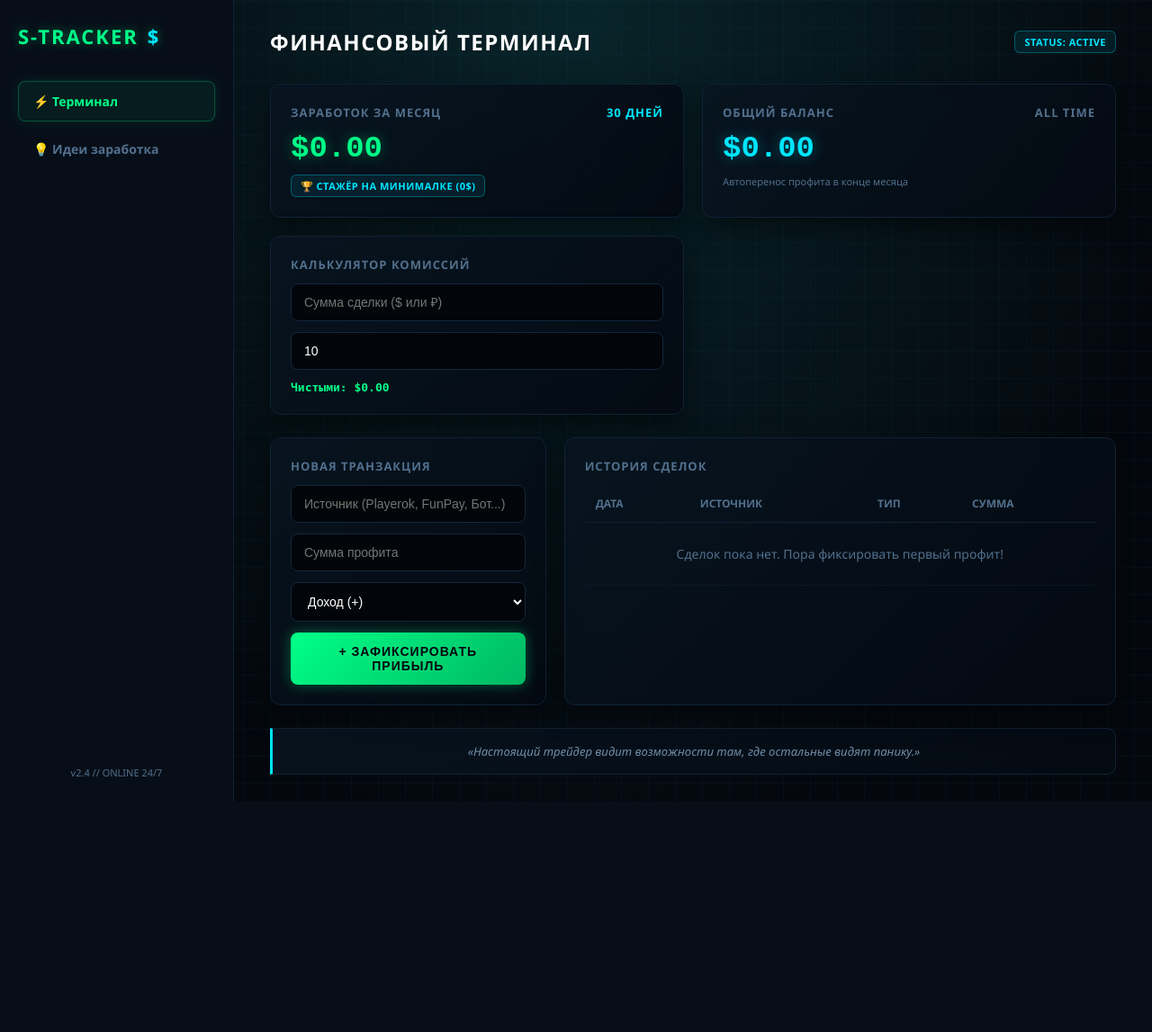
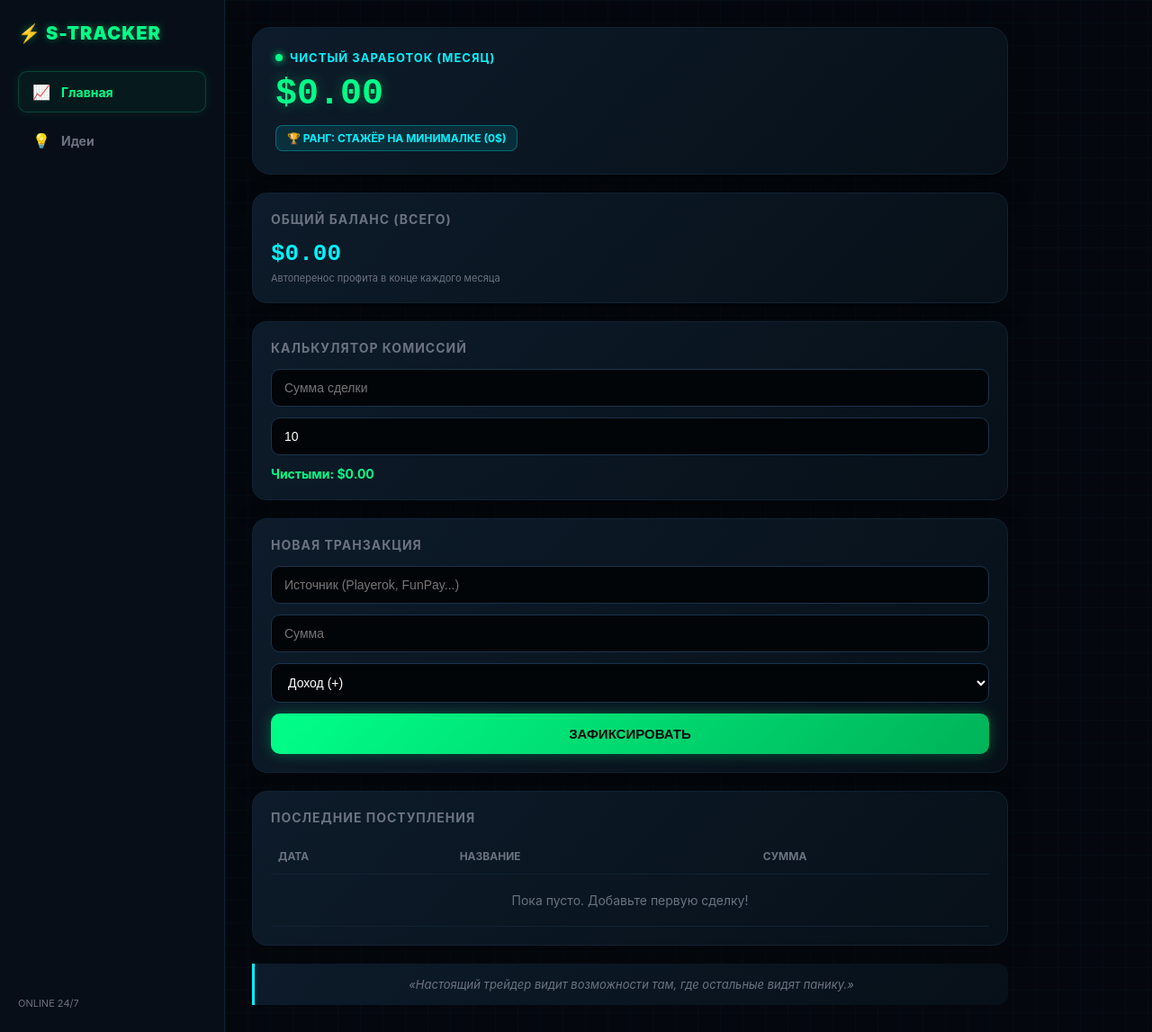
Before and after one commit to Siobaba/s-tracker, a Flask app: page / in a window 1280 px wide. Shown: the whole page at 90% size. Before the commit the page ends 891 px from the top, so only its background shows below. Run offline with Flask 3, Linux system fonts and the light colour scheme; data comes from the database, SQL or seed files in the repository; data that the repository does not hold is empty.

Commit message:
Update index.html

```diff
--- a/templates/index.html
+++ b/templates/index.html
@@ -3,18 +3,17 @@
 <head>
     <meta charset="UTF-8">
     <meta name="viewport" content="width=device-width, initial-scale=1.0">
-    <title>S-TRACKER // CYBER TERMINAL</title>
+    <title>S-TRACKER // TERMINAL</title>
     <style>
         :root {
-            --bg-dark: #04080e;
+            --bg-color: #04080e;
             --sidebar-bg: #070e18;
-            --card-bg: linear-gradient(135deg, rgba(8, 20, 32, 0.85), rgba(4, 10, 18, 0.95));
+            --card-bg: linear-gradient(135deg, #0d1b2a, #071018);
             --neon-green: #00ff88;
-            --neon-cyan: #00e5ff;
-            --border-glow: rgba(0, 255, 136, 0.2);
-            --border-dim: #102235;
-            --text-main: #d1e4f0;
-            --text-muted: #52708d;
+            --neon-cyan: #00f3ff;
+            --text-main: #ffffff;
+            --text-muted: #6b7280;
+            --border-color: #112233;
         }
 
         * {
@@ -24,24 +23,22 @@
         }
 
         body {
-            background-color: var(--bg-dark);
+            background-color: var(--bg-color);
             color: var(--text-main);
-            font-family: 'Segoe UI', -apple-system, BlinkMacSystemFont, Roboto, sans-serif;
+            font-family: -apple-system, BlinkMacSystemFont, 'Segoe UI', Roboto, sans-serif;
             display: flex;
             min-height: 100vh;
-            /* Фирменная кибер-сетка на фоне */
             background-image:
-                linear-gradient(rgba(0, 229, 255, 0.03) 1px, transparent 1px),
-                linear-gradient(90deg, rgba(0, 229, 255, 0.03) 1px, transparent 1px),
-                radial-gradient(ellipse at 50% 0%, #08242a 0%, var(--bg-dark) 75%);
-            background-size: 30px 30px, 30px 30px, 100% 100%;
+                linear-gradient(rgba(0, 243, 255, 0.02) 1px, transparent 1px),
+                linear-gradient(90deg, rgba(0, 243, 255, 0.02) 1px, transparent 1px);
+            background-size: 25px 25px;
         }
 
-        /* Боковое меню слева (Sidebar) */
+        /* Левая панель навигации (Сайдбар) */
         .sidebar {
-            width: 260px;
+            width: 250px;
             background: var(--sidebar-bg);
-            border-right: 1px solid var(--border-dim);
+            border-right: 1px solid var(--border-color);
             padding: 25px 20px;
             display: flex;
             flex-direction: column;
@@ -50,19 +47,15 @@
         }
 
         .logo {
-            font-size: 22px;
+            font-size: 20px;
             font-weight: 900;
-            letter-spacing: 2px;
             color: var(--neon-green);
-            text-shadow: 0 0 12px rgba(0, 255, 136, 0.4);
-            margin-bottom: 35px;
+            letter-spacing: 1px;
+            text-shadow: 0 0 10px rgba(0, 255, 136, 0.4);
+            margin-bottom: 30px;
             display: flex;
             align-items: center;
-            gap: 10px;
-        }
-
-        .logo span {
-            color: var(--neon-cyan);
+            gap: 8px;
         }
 
         .nav-list {
@@ -72,293 +65,263 @@
             gap: 8px;
         }
 
-        .nav-item a {
+        .nav-link {
             display: flex;
             align-items: center;
             gap: 12px;
-            padding: 12px 16px;
+            padding: 12px 15px;
             color: var(--text-muted);
             text-decoration: none;
             font-size: 14px;
-            font-weight: 600;
-            border-radius: 8px;
+            font-weight: 700;
+            border-radius: 10px;
             border: 1px solid transparent;
-            transition: all 0.25s ease;
+            transition: 0.2s;
         }
 
-        .nav-item.active a, .nav-item a:hover {
+        .nav-link.active, .nav-link:hover {
             color: var(--neon-green);
-            background: rgba(0, 255, 136, 0.06);
-            border-color: rgba(0, 255, 136, 0.25);
-            box-shadow: 0 0 15px rgba(0, 255, 136, 0.1);
+            background: rgba(0, 255, 136, 0.05);
+            border-color: rgba(0, 255, 136, 0.2);
+            box-shadow: 0 0 12px rgba(0, 255, 136, 0.1);
         }
 
-        /* Главная рабочая область */
+        .nav-link span {
+            font-size: 16px;
+        }
+
+        /* Главная рабочая область справа */
         .main-content {
             flex: 1;
-            padding: 30px 40px;
+            padding: 30px;
             overflow-y: auto;
-            max-width: 1400px;
+            max-width: 900px;
         }
 
-        .top-header {
-            display: flex;
-            justify-content: space-between;
-            align-items: center;
-            margin-bottom: 30px;
+        /* Главная карточка баланса */
+        .main-card {
+            background: var(--card-bg);
+            border: 1px solid var(--border-color);
+            border-radius: 20px;
+            padding: 25px;
+            margin-bottom: 20px;
+            box-shadow: 0 10px 30px rgba(0,0,0,0.5);
         }
 
-        .page-title {
-            font-size: 24px;
-            font-weight: 800;
-            letter-spacing: 1.5px;
-            color: #fff;
-            text-transform: uppercase;
-        }
-
-        /* Сетка карточек */
-        .grid-3 {
-            display: grid;
-            grid-template-columns: repeat(auto-fit, minmax(320px, 1fr));
-            gap: 20px;
-            margin-bottom: 25px;
-        }
-
-        .card {
-            background: var(--card-bg);
-            border: 1px solid var(--border-dim);
-            border-radius: 12px;
-            padding: 22px;
-            position: relative;
-            box-shadow: 0 10px 30px rgba(0, 0, 0, 0.5);
-            backdrop-filter: blur(10px);
-            transition: border-color 0.25s ease;
-        }
-
-        .card:hover {
-            border-color: var(--border-glow);
-        }
-
-        .card-header {
+        .balance-label {
+            color: var(--neon-cyan);
             font-size: 13px;
             font-weight: 700;
             text-transform: uppercase;
             letter-spacing: 1px;
-            color: var(--text-muted);
-            margin-bottom: 12px;
             display: flex;
-            justify-content: space-between;
             align-items: center;
+            gap: 8px;
+            margin-bottom: 10px;
         }
 
-        .balance-value {
-            font-size: 34px;
+        .balance-label::before {
+            content: '';
+            width: 8px;
+            height: 8px;
+            background: var(--neon-green);
+            border-radius: 50%;
+            box-shadow: 0 0 8px var(--neon-green);
+        }
+
+        .balance-amount {
+            font-size: 40px;
             font-weight: 900;
             color: var(--neon-green);
-            text-shadow: 0 0 15px rgba(0, 255, 136, 0.35);
-            margin-bottom: 10px;
+            text-shadow: 0 0 15px rgba(0, 255, 136, 0.3);
             font-family: 'Courier New', monospace;
+            margin-bottom: 12px;
         }
 
-        .rank-tag {
-            display: inline-flex;
-            align-items: center;
-            gap: 6px;
-            background: rgba(0, 229, 255, 0.08);
+        .rank-badge {
+            display: inline-block;
+            background: rgba(0, 243, 255, 0.1);
             color: var(--neon-cyan);
-            border: 1px solid rgba(0, 229, 255, 0.3);
-            padding: 4px 10px;
-            border-radius: 6px;
-            font-size: 11px;
+            border: 1px solid rgba(0, 243, 255, 0.3);
+            padding: 6px 12px;
+            border-radius: 8px;
+            font-size: 12px;
             font-weight: 700;
             text-transform: uppercase;
-            letter-spacing: 0.5px;
         }
 
-        /* Формы и инпуты */
+        /* Карточки */
+        .card {
+            background: var(--card-bg);
+            border: 1px solid var(--border-color);
+            border-radius: 16px;
+            padding: 20px;
+            margin-bottom: 20px;
+            box-shadow: 0 8px 25px rgba(0,0,0,0.4);
+        }
+
+        .card-title {
+            font-size: 14px;
+            font-weight: 700;
+            color: var(--text-muted);
+            text-transform: uppercase;
+            letter-spacing: 1px;
+            margin-bottom: 15px;
+        }
+
         input, select {
             width: 100%;
-            background: #020509;
-            border: 1px solid #13273e;
+            background: #020508;
+            border: 1px solid #1a334e;
             color: #fff;
             padding: 12px 14px;
-            border-radius: 8px;
+            border-radius: 10px;
             font-size: 14px;
             margin-bottom: 12px;
+            box-sizing: border-box;
             outline: none;
-            transition: all 0.2s;
         }
 
         input:focus, select:focus {
             border-color: var(--neon-cyan);
-            box-shadow: 0 0 10px rgba(0, 229, 255, 0.2);
+            box-shadow: 0 0 10px rgba(0, 243, 255, 0.2);
         }
 
-        .btn-neon {
+        .btn-main {
             width: 100%;
-            background: linear-gradient(135deg, #00ff88, #00b862);
-            color: #040a12;
+            background: linear-gradient(135deg, var(--neon-green), #00b359);
+            color: #050a0f;
             border: none;
-            padding: 13px;
-            border-radius: 8px;
-            font-size: 14px;
+            padding: 14px;
+            border-radius: 10px;
+            font-size: 15px;
             font-weight: 800;
             text-transform: uppercase;
-            letter-spacing: 1px;
             cursor: pointer;
-            box-shadow: 0 0 15px rgba(0, 255, 136, 0.35);
-            transition: all 0.2s ease;
+            box-shadow: 0 0 15px rgba(0, 255, 136, 0.3);
+            transition: 0.2s;
         }
 
-        .btn-neon:hover {
-            box-shadow: 0 0 25px rgba(0, 255, 136, 0.6);
-            transform: translateY(-1px);
+        .btn-main:hover {
+            box-shadow: 0 0 25px var(--neon-green);
         }
 
         /* Таблица */
-        .table-wrap {
-            overflow-x: auto;
-        }
-
         table {
             width: 100%;
             border-collapse: collapse;
+            font-size: 14px;
+        }
+
+        th, td {
+            padding: 12px 8px;
             text-align: left;
-            font-size: 14px;
+            border-bottom: 1px solid var(--border-color);
         }
 
         th {
             color: var(--text-muted);
-            padding: 12px;
             font-size: 12px;
             text-transform: uppercase;
-            border-bottom: 1px solid var(--border-dim);
         }
 
-        td {
-            padding: 14px 12px;
-            border-bottom: 1px solid rgba(16, 34, 53, 0.5);
-            color: var(--text-main);
-        }
-
-        /* Нижний блок цитат */
-        .quote-panel {
+        .quote-box {
             background: var(--card-bg);
             border-left: 3px solid var(--neon-cyan);
-            border-top: 1px solid var(--border-dim);
-            border-right: 1px solid var(--border-dim);
-            border-bottom: 1px solid var(--border-dim);
-            border-radius: 0 10px 10px 0;
-            padding: 16px 20px;
-            margin-top: 25px;
-            color: #718da8;
+            padding: 15px;
+            border-radius: 0 12px 12px 0;
+            color: var(--text-muted);
             font-size: 13px;
             font-style: italic;
             text-align: center;
+            margin-top: 20px;
         }
 
-        /* Адаптив под мобилки */
-        @media (max-width: 900px) {
+        /* Адаптив под мобилки: если экран узкий, сайдбар уходит наверх */
+        @media (max-width: 768px) {
             body {
                 flex-direction: column;
             }
             .sidebar {
                 width: 100%;
                 border-right: none;
-                border-bottom: 1px solid var(--border-dim);
+                border-bottom: 1px solid var(--border-color);
                 padding: 15px 20px;
             }
             .nav-list {
                 flex-direction: row;
-                flex-wrap: wrap;
+                justify-content: space-around;
             }
             .main-content {
-                padding: 20px;
+                padding: 15px;
             }
         }
     </style>
 </head>
 <body>
 
-    <!-- Сайдбар слева -->
+    <!-- Левая панель навигации -->
     <aside class="sidebar">
         <div>
-            <div class="logo">
-                S-TRACKER<span>$</span>
-            </div>
+            <div class="logo">⚡ S-TRACKER</div>
             <ul class="nav-list">
-                <li class="nav-item active"><a href="/">⚡ Терминал</a></li>
-                <li class="nav-item"><a href="/ideas">💡 Идеи заработка</a></li>
+                <li><a href="/" class="nav-link active"><span>📈</span> Главная</a></li>
+                <li><a href="/ideas" class="nav-link"><span>💡</span> Идеи</a></li>
             </ul>
         </div>
-        <div style="font-size: 11px; color: var(--text-muted); text-align: center; padding-top: 20px;">
-            v2.4 // ONLINE 24/7
-        </div>
+        <div style="font-size: 11px; color: var(--text-muted);">ONLINE 24/7</div>
     </aside>
 
-    <!-- Главная рабочая панель -->
+    <!-- Основная правая часть -->
     <main class="main-content">
-        <div class="top-header">
-            <h1 class="page-title">Финансовый Терминал</h1>
-            <div class="rank-tag">STATUS: ACTIVE</div>
+        <!-- Главная карточка: Заработок за месяц + Ранг -->
+        <div class="main-card">
+            <div class="balance-label">Чистый заработок (Месяц)</div>
+            <div class="balance-amount">${{ "%.2f"|format(month_total) }}</div>
+            <div class="rank-badge">🏆 Ранг: {{ current_rank }}</div>
         </div>
 
-        <!-- Верхний ряд: Месячный баланс, Общий баланс и Калькулятор -->
-        <div class="grid-3">
+        <!-- Вторая карточка: Общий баланс за всё время -->
         <div class="card">
-                <div class="card-header">
-                    <span>Заработок за месяц</span>
-                    <span style="color: var(--neon-cyan);">30 ДНЕЙ</span>
+            <div class="card-title">Общий баланс (Всего)</div>
+            <div style="font-size: 26px; font-weight: 900; color: var(--neon-cyan); font-family: 'Courier New', monospace;">
+                ${{ "%.2f"|format(all_time_balance) }}
             </div>
-                <div class="balance-value">${{ "%.2f"|format(month_total) }}</div>
-                <div class="rank-tag">🏆 {{ current_rank }}</div>
+            <div style="font-size: 11px; color: var(--text-muted); margin-top: 5px;">Автоперенос профита в конце каждого месяца</div>
         </div>
 
+        <!-- Калькулятор комиссий -->
         <div class="card">
-                <div class="card-header">
-                    <span>Общий баланс</span>
-                    <span style="color: var(--text-muted);">ALL TIME</span>
-                </div>
-                <div class="balance-value" style="color: var(--neon-cyan); text-shadow: 0 0 15px rgba(0, 229, 255, 0.35);">
-                    ${{ "%.2f"|format(all_time_balance) }}
-                </div>
-                <div style="font-size: 11px; color: var(--text-muted);">Автоперенос профита в конце месяца</div>
-            </div>
-
-            <div class="card">
-                <div class="card-header">Калькулятор комиссий</div>
-                <input type="number" id="calc-amount" placeholder="Сумма сделки ($ или ₽)" oninput="calcFee()">
-                <input type="number" id="calc-percent" placeholder="Комиссия площадки (%)" value="10" oninput="calcFee()">
-                <div id="calc-result" style="font-weight: 800; color: var(--neon-green); font-size: 13px; font-family: monospace;">
+            <div class="card-title">Калькулятор комиссий</div>
+            <input type="number" id="calc-amount" placeholder="Сумма сделки" oninput="calcFee()">
+            <input type="number" id="calc-percent" placeholder="Процент комиссии (%)" value="10" oninput="calcFee()">
+            <div id="calc-result" style="font-weight: bold; color: var(--neon-green); font-size: 14px;">
                 Чистыми: $0.00
             </div>
         </div>
-        </div>
 
-        <!-- Нижний ряд: Запись операции и История -->
-        <div class="grid-3" style="grid-template-columns: 1fr 2fr;">
+        <!-- Добавление транзакции -->
         <div class="card">
-                <div class="card-header">Новая транзакция</div>
+            <div class="card-title">Новая транзакция</div>
             <form method="POST" action="/add">
-                    <input type="text" name="title" placeholder="Источник (Playerok, FunPay, Бот...)" required>
-                    <input type="number" step="0.01" name="amount" placeholder="Сумма профита" required>
+                <input type="text" name="title" placeholder="Источник (Playerok, FunPay...)" required>
+                <input type="number" step="0.01" name="amount" placeholder="Сумма" required>
                 <select name="category">
                     <option value="Доход">Доход (+)</option>
                     <option value="Расход">Расход (-)</option>
                 </select>
-                    <button type="submit" class="btn-neon">+ Зафиксировать прибыль</button>
+                <button type="submit" class="btn-main">Зафиксировать</button>
             </form>
         </div>
 
+        <!-- История операций -->
         <div class="card">
-                <div class="card-header">История сделок</div>
-                <div class="table-wrap">
+            <div class="card-title">Последние поступления</div>
             <table>
                 <thead>
                     <tr>
                         <th>Дата</th>
-                                <th>Источник</th>
-                                <th>Тип</th>
+                        <th>Название</th>
                         <th>Сумма</th>
                     </tr>
                 </thead>
@@ -366,27 +329,24 @@
                     {% for tx in transactions %}
                     <tr>
                         <td style="color: var(--text-muted); font-size: 12px;">{{ tx.date }}</td>
-                                <td style="font-weight: 600;">{{ tx.title }}</td>
-                                <td>{{ tx.category }}</td>
-                                <td style="font-weight: 800; font-family: monospace; color: {{ 'var(--neon-green)' if tx.amount > 0 else '#ff4466' }};">
+                        <td>{{ tx.title }}</td>
+                        <td style="font-weight: 800; font-family: monospace; color: {{ 'var(--neon-green)' if tx.amount > 0 else '#ff4d4d' }};">
                             {{ "+$" if tx.amount > 0 else "$" }}{{ "%.2f"|format(tx.amount) }}
                         </td>
                     </tr>
                     {% else %}
                     <tr>
-                                <td colspan="4" style="text-align: center; color: var(--text-muted); padding: 25px;">
-                                    Сделок пока нет. Пора фиксировать первый профит!
+                        <td colspan="3" style="text-align: center; color: var(--text-muted); padding: 20px;">
+                            Пока пусто. Добавьте первую сделку!
                         </td>
                     </tr>
                     {% endfor %}
                 </tbody>
             </table>
         </div>
-            </div>
-        </div>
 
-        <!-- Мотивирующие цитаты Уолл-стрит -->
-        <div class="quote-panel" id="quote-text">
+        <!-- Мотивирующие цитаты -->
+        <div class="quote-box" id="quote-text">
             Загрузка протокола Уолл-стрит...
         </div>
     </main>
```
Lines whose indentation alone changed are shown as unchanged.
